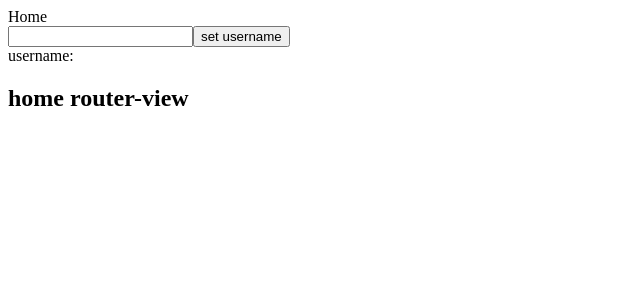
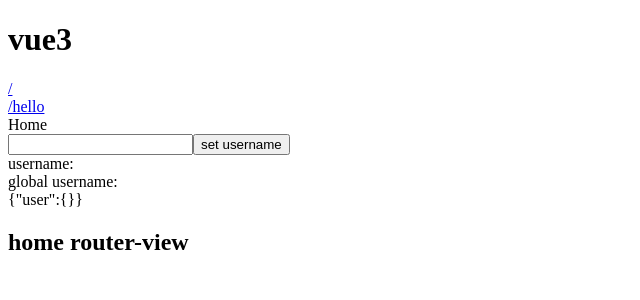
Before and after one commit to CaiYansong/vue2-scaffolding, a Vue app: page /#/ in a window 1280 px wide. Shown: the top 300 px of the page, without its empty margins (0-640 px from the left). Built offline with nearby package versions, Linux system fonts and the light colour scheme.

Commit message:
feat: 配置router-link & store

```diff
--- a/package.json
+++ b/package.json
@@ -1,5 +1,5 @@
 {
-  "name": "vue-scaffolding",
+  "name": "qiankun-micro-vue3",
   "version": "0.1.0",
   "private": true,
   "description": "Vue 脚手架",
--- a/src/App.vue
+++ b/src/App.vue
@@ -1,5 +1,15 @@
 <template>
   <div class="vue-scaffolding">
+    <h1>vue3</h1>
+    <div>
+      <router-link to="/">
+        /
+      </router-link>
+      <br>
+      <router-link to="/hello">
+        /hello
+      </router-link>
+    </div>
     <router-view />
   </div>
 </template>
--- a/src/views/home.vue
+++ b/src/views/home.vue
@@ -10,6 +10,8 @@
         set username
       </button>
       <div>username: {{ this.$store.state.user.name }}</div>
+      <div>global username: {{ this.$store.state.global.user.name }}</div>
+      {{ JSON.stringify(state) }}
     </div>
     <h2>home router-view</h2>
     <router-view />
@@ -17,6 +19,7 @@
 </template>
 
 <script>
+import { mapState } from 'vuex';
 
 export default {
   data() {
@@ -24,9 +27,15 @@ export default {
       username: '',
     };
   },
+  computed: {
+    ...mapState('global', {
+      state: state => state,
+    }),
+  },
   methods: {
     setUsername() {
       this.$store.commit('setUser', { name: this.username });
+      this.$store.commit('global/setGlobalState', { user: { name: this.username } });
     },
   },
 };
```
Also changed, not shown: 1 other file (tests, documents, lock files or other folders).
